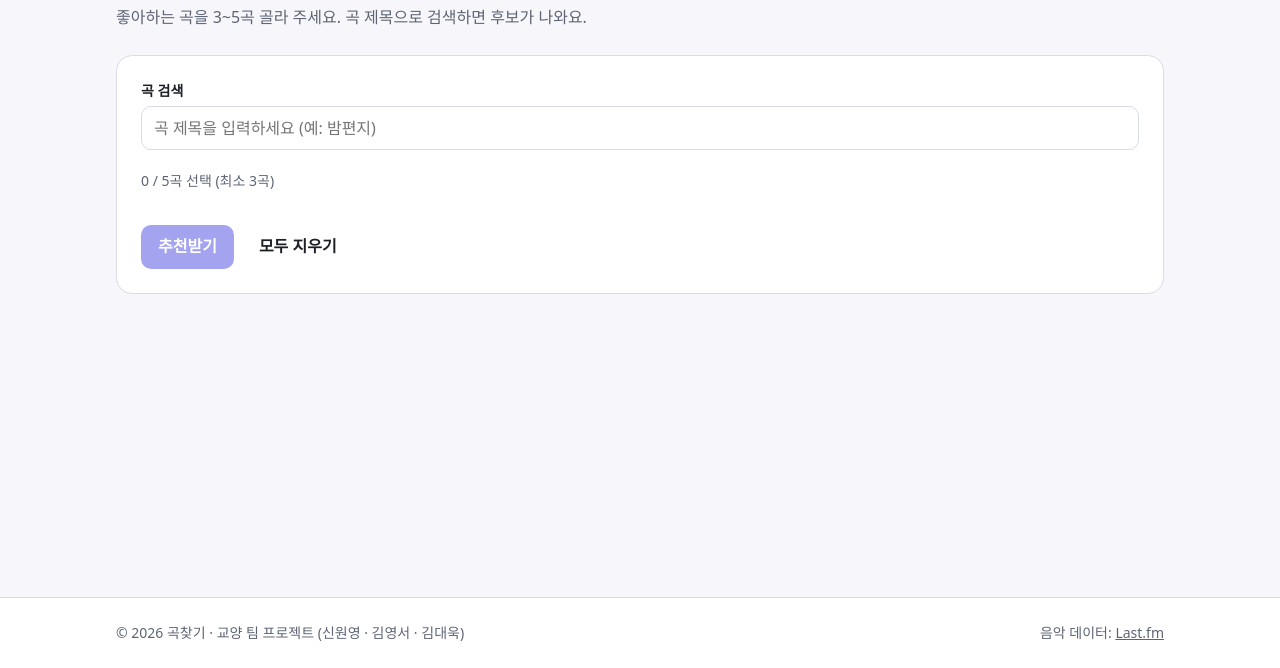
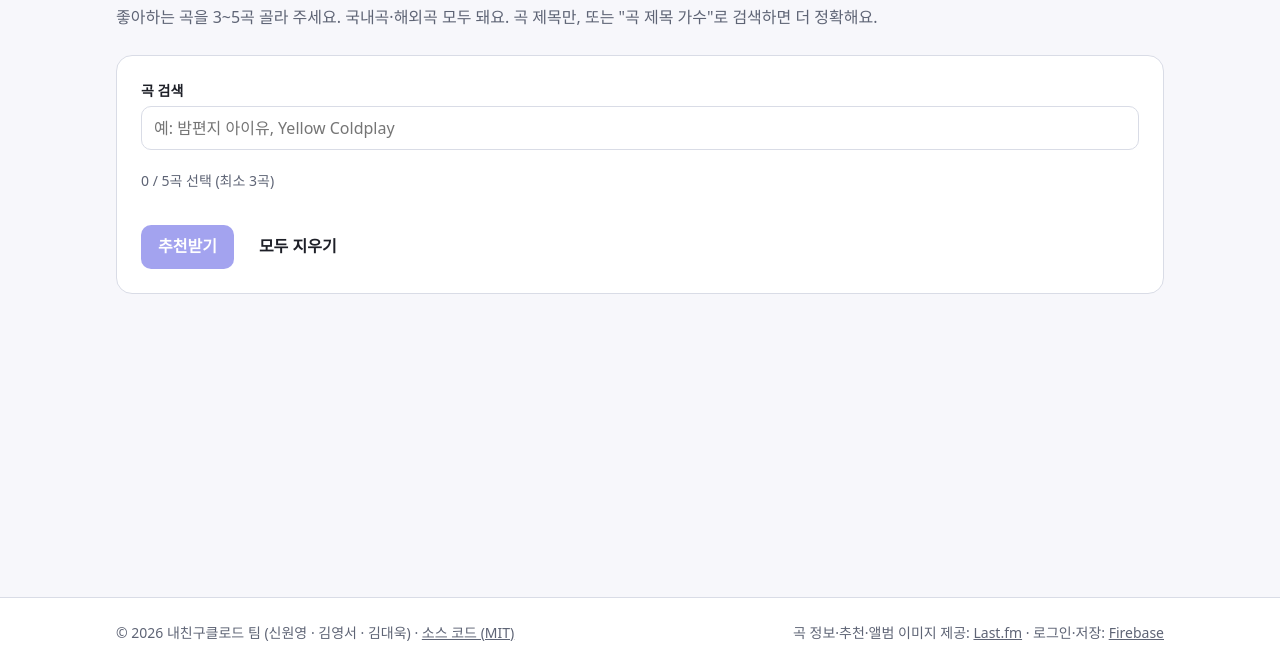
Before and after one commit to ericyoung0222-bot/music-recommend, a plain HTML site: page recommend.html in a window 1280 px wide. Shown: the part 132-800 px from the top of the page. Drawn offline with Linux system fonts and the light colour scheme; no server answers.

Commit message:
docs: 푸터에 데이터 출처 표시, 검색 안내와 README 알고리즘 설명 갱신
Co-Authored-By: Claude Opus 5.5 <noreply@anthropic.com>

```diff
--- a/partials/footer.html
+++ b/partials/footer.html
@@ -4,8 +4,8 @@
 -->
 <footer class="site-footer">
   <div class="site-footer__inner container">
-    <p class="site-footer__text">© 2026 곡찾기 · 교양 팀 프로젝트 (신원영 · 김영서 · 김대욱)</p>
-    <p class="site-footer__text">음악 데이터: <a href="https://www.last.fm/" target="_blank" rel="noopener noreferrer">Last.fm</a></p>
+    <p class="site-footer__text">© 2026 내친구클로드 팀 (신원영 · 김영서 · 김대욱) · <a href="https://github.com/ericyoung0222-bot/music-recommend" target="_blank" rel="noopener noreferrer">소스 코드 (MIT)</a></p>
+    <p class="site-footer__text">곡 정보·추천·앨범 이미지 제공: <a href="https://www.last.fm/" target="_blank" rel="noopener noreferrer">Last.fm</a> · 로그인·저장: <a href="https://firebase.google.com/" target="_blank" rel="noopener noreferrer">Firebase</a></p>
   </div>
 </footer>
 
--- a/recommend.html
+++ b/recommend.html
@@ -18,7 +18,7 @@
   <main id="main" class="page container" tabindex="-1">
     <header class="page-header">
       <h1 class="page-header__title">추천받기</h1>
-      <p class="page-header__desc">좋아하는 곡을 3~5곡 골라 주세요. 곡 제목으로 검색하면 후보가 나와요.</p>
+      <p class="page-header__desc">좋아하는 곡을 3~5곡 골라 주세요. 국내곡·해외곡 모두 돼요. 곡 제목만, 또는 "곡 제목 가수"로 검색하면 더 정확해요.</p>
     </header>
 
     <!-- 설정(API 키)이 없을 때 안내가 뜨는 자리 -->
@@ -31,7 +31,7 @@
           <label class="field__label" for="track-search">곡 검색</label>
           <div class="search-box__input-wrap" data-js="search-input-wrap">
             <input class="input" id="track-search" type="search" data-js="search-input"
-              placeholder="곡 제목을 입력하세요 (예: 밤편지)" maxlength="100"
+              placeholder="예: 밤편지 아이유, Yellow Coldplay" maxlength="100"
               role="combobox" aria-autocomplete="list" aria-expanded="false" aria-controls="track-suggestions">
           </div>
           <ul class="suggestions" id="track-suggestions" data-js="suggestions" role="listbox" aria-label="검색 결과" hidden></ul>
```
Also changed, not shown: 1 other file.
